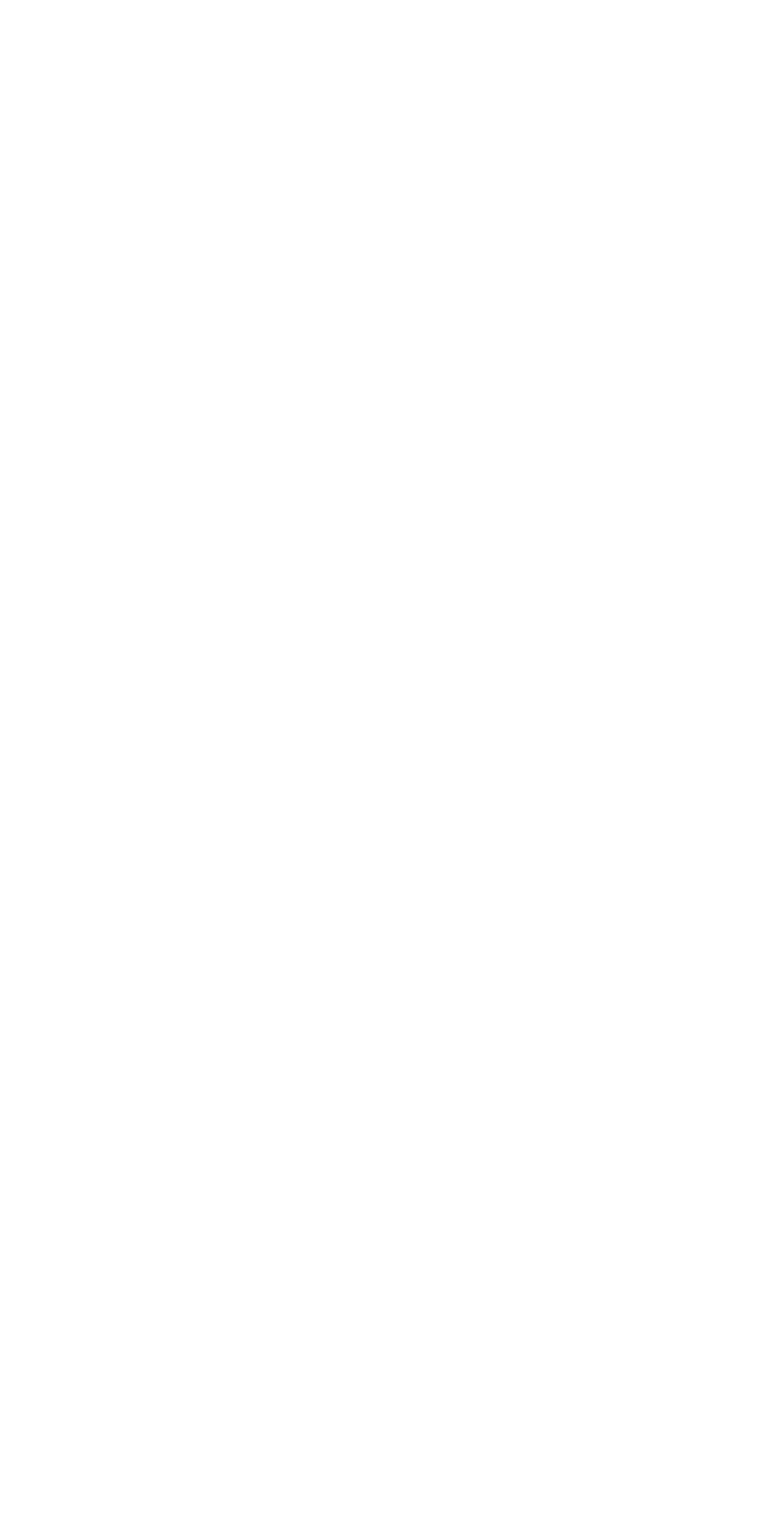
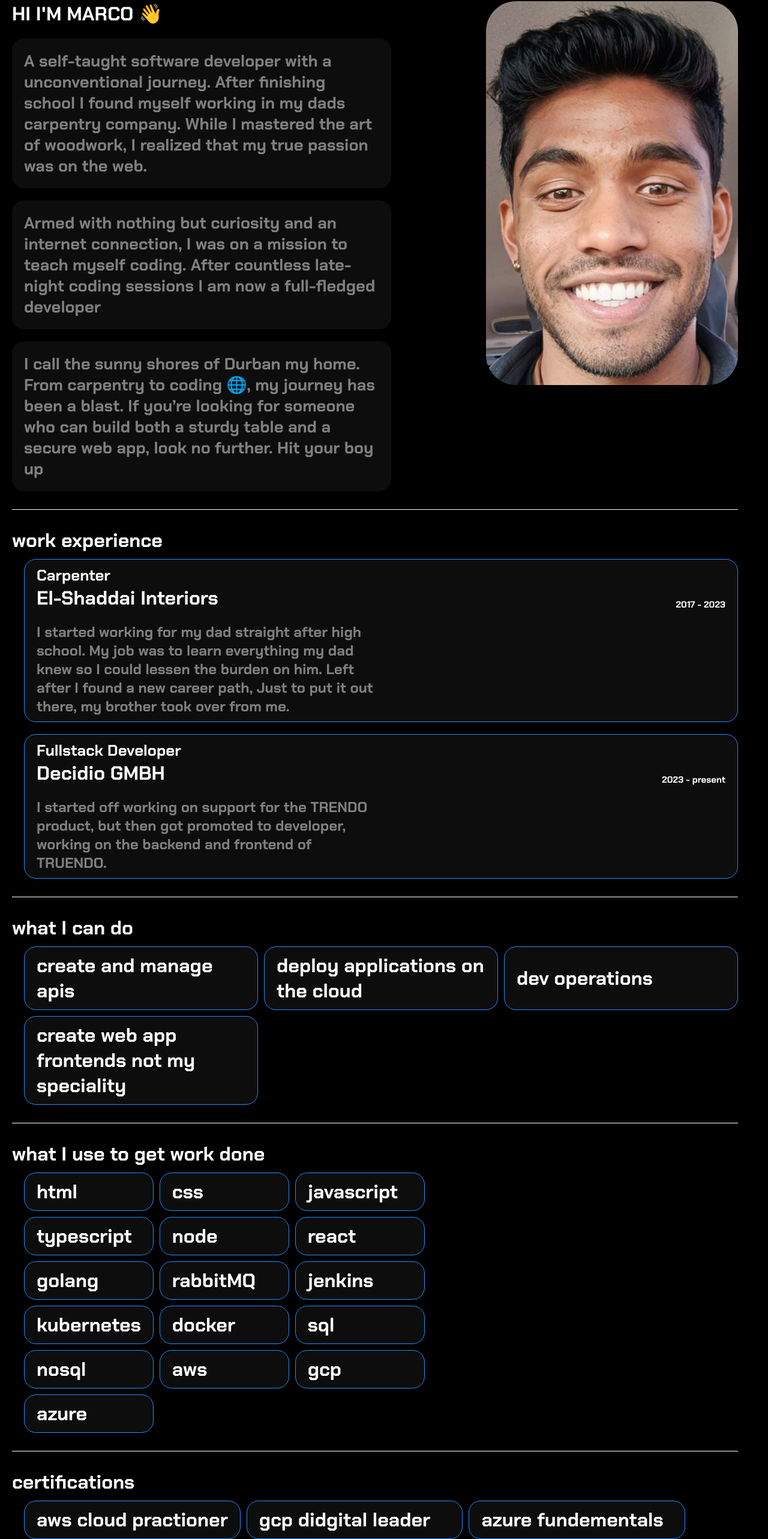
Before and after one commit to codebymarco/portfolio, a React (Vite) app: page /pro in a window 1280 px wide. Before the commit this address had no page. Shown: the part 221-2787 px from the top of the page at 60% size. Before the commit the page ends 800 px from the top, so only its background shows below. Built offline with nearby package versions, Linux system fonts and the light colour scheme.

Commit message:
made more changes

```diff
--- a/src/components/components/FullPageNavbar.jsx
+++ b/src/components/components/FullPageNavbar.jsx
@@ -59,13 +59,7 @@ const FullPageNavbar = ({ close }) => {
       <motion.div variants={itemVariants} onClick={() => route(`/contact`)}>
         contact
       </motion.div>
-      <motion.div variants={itemVariants} onClick={() => route(`/skills`)}>
-        skills
-      </motion.div>
-      <motion.div variants={itemVariants} onClick={() => route(`/apps`)}>
-        projects
-      </motion.div>
-      <motion.div variants={itemVariants} onClick={() => route(`/career`)}>
+      <motion.div variants={itemVariants} onClick={() => route(`/pro`)}>
         career
       </motion.div>
     </motion.div>
--- a/src/components/components/Navbar.jsx
+++ b/src/components/components/Navbar.jsx
@@ -5,7 +5,7 @@ import FullPageNavbar from "./FullPageNavbar";
 import { CiMenuFries, CiMenuKebab } from "react-icons/ci";
 import { AnimatePresence, motion } from "framer-motion";
 import { LiaArrowAltCircleRightSolid } from "react-icons/lia";
-import img from "../../assets/1.png"
+import img from "../../assets/1.png";
 
 const Navbar = () => {
   const [show, setShow] = useState(false);
@@ -26,7 +26,7 @@ const Navbar = () => {
       <AnimatePresence>
         {show && <FullPageNavbar key="full-page-navbar" close={close} />}
       </AnimatePresence>
-      <img src={img} onClick={() => navigate("/")}/>
+      <img src={img} onClick={() => navigate("/")} />
       <div>
         <div className="desktop-links" id="desktop-links">
           {isHomePage ? (
@@ -38,7 +38,7 @@ const Navbar = () => {
                 id="clickme"
               >
                 about
-                <LiaArrowAltCircleRightSolid className="blink"/>
+                <LiaArrowAltCircleRightSolid className="blink" />
               </Link>
             </>
           ) : (
@@ -47,19 +47,11 @@ const Navbar = () => {
                 about
               </Link>
               <div className="line"></div>
-              <Link className="desktop-links-link" to="/skills">
-                skills
-              </Link>
-              <div className="line"></div>
               <Link className="desktop-links-link" to="/contact">
                 contact
               </Link>
               <div className="line"></div>
-              <Link className="desktop-links-link" to="/apps">
-                apps
-              </Link>
-              <div className="line"></div>
-              <Link className="desktop-links-link" to="/career">
+              <Link className="desktop-links-link" to="/pro">
                 career
               </Link>
             </>
--- a/src/components/pages/About.jsx
+++ b/src/components/pages/About.jsx
@@ -53,43 +53,8 @@ const About = () => {
         {/*         <Timeline />
          */}{" "}
         <div className="divider"></div>
-        <div className="about-we">
-          <h2>work experience</h2>
-          <div className="we-container">
-            <div className="box">
-              <div className="box-top">
-                <div>
-                  <h1>Carpenter</h1>
-                  <h2>El-Shaddai Interiors</h2>
-                </div>
-                <h3>2017 - 2023</h3>
-              </div>
-              <p>
-                I started working for my dad straight after high school. My job
-                was to learn everything my dad knew so I could lessen the burden
-                on him. Left after I found a new career path, Just to put it out
-                there, my brother took over from me.
-              </p>
-            </div>
-            <div className="box">
-              <div className="box-top">
-                <div>
-                  <h1>Fullstack Developer</h1>
-                  <h2>Decidio GMBH</h2>
-                </div>
-                <h3>2023 - present</h3>
-              </div>
-              <p>
-                I started off working on support for the TRENDO product, but
-                then got promoted to developer, working on the backend and
-                frontend of TRUENDO.
-              </p>
-            </div>
-          </div>
-        </div>
-        <div className="divider"></div>
         <div className="about-hobbies">
-          <h2>hobbies</h2>
+          <h2>hobbies and likes</h2>
           <div className="hobbies-container">
             <div className="box">
               <TbBrandNetflix color="red" /> netflix
@@ -105,12 +70,6 @@ const About = () => {
               <FaLaptopCode color="white" />
               coding
             </div>
-          </div>
-        </div>
-        <div className="divider"></div>
-        <div className="about-hobbies">
-          <h2>&#x1F44D; likes</h2>
-          <div className="hobbies-container">
             <div className="box">
               <IoFootballOutline color="yellow" />
               watching football
@@ -147,15 +106,7 @@ const About = () => {
             <div className="box">veggies</div>
             <div className="box">manchester united</div>
             <div className="box">karens</div>
-          </div>
-        </div>
-        <div className="divider"></div>
-        <div className="about-hobbies">
-          <h2>certifications</h2>
-          <div className="hobbies-container">
-            <div className="box">aws cloud practioner</div>
-            <div className="box">gcp didgital leader</div>
-            <div className="box">azure fundementals</div>
+
           </div>
         </div>
       </div>
--- /dev/null
+++ b/src/components/pages/Pro.jsx
@@ -0,0 +1,162 @@
+import "../../styles/about.css";
+import img from "../../assets/image.png";
+import { TbBrandNetflix, TbMoodLookRight } from "react-icons/tb";
+import {
+  FaHeart,
+  FaLaptopCode,
+  FaPepperHot,
+  FaRegLaughBeam,
+  FaYoutube,
+} from "react-icons/fa";
+import {
+  GiCharm,
+  GiForkKnifeSpoon,
+  GiSleepingBag,
+  GiSoccerKick,
+} from "react-icons/gi";
+import { MdCardTravel, MdOutlineWatchLater } from "react-icons/md";
+import { BiCool } from "react-icons/bi";
+import { LuEar } from "react-icons/lu";
+import { FcGlobe } from "react-icons/fc";
+import { IoFootballOutline } from "react-icons/io5";
+import { useNavigate } from "react-router-dom";
+
+const Pro = () => {
+
+  const navigate = useNavigate()
+
+  return (
+    <div className="about">
+      <div className="about-top">
+        <h1>CAREER</h1>
+      </div>
+      <div className="about-container">
+        <div className="about-container-2">
+          <div className="about-left">
+            <h1>HI I'M MARCO &#128075;</h1>
+            <p style={{ color: "gray" }}>
+              A self-taught software developer with a unconventional journey.
+              After finishing school I found myself working in my dads carpentry
+              company. While I mastered the art of woodwork, I realized that my
+              true passion was on the web.
+            </p>
+            <p style={{ color: "gray" }}>
+              Armed with nothing but curiosity and an internet connection, I was
+              on a mission to teach myself coding. After countless late-night
+              coding sessions I am now a full-fledged developer
+            </p>
+            <p style={{ color: "gray" }}>
+              I call the sunny shores of Durban my home. From carpentry to
+              coding &#x1F310;, my journey has been a blast. If you’re looking
+              for someone who can build both a sturdy table and a secure web
+              app, look no further. Hit your boy up
+            </p>
+          </div>
+          {/* add in a picture of me with a laptop working */}
+          <img src={img} alt="image" />
+        </div>
+        {/*         <Timeline />
+         */}{" "}
+        <div className="divider"></div>
+        <div className="about-we">
+          <h2>work experience</h2>
+          <div className="we-container">
+            <div className="box">
+              <div className="box-top">
+                <div>
+                  <h1>Carpenter</h1>
+                  <h2>El-Shaddai Interiors</h2>
+                </div>
+                <h3>2017 - 2023</h3>
+              </div>
+              <p>
+                I started working for my dad straight after high school. My job
+                was to learn everything my dad knew so I could lessen the burden
+                on him. Left after I found a new career path, Just to put it out
+                there, my brother took over from me.
+              </p>
+            </div>
+            <div className="box">
+              <div className="box-top">
+                <div>
+                  <h1>Fullstack Developer</h1>
+                  <h2>Decidio GMBH</h2>
+                </div>
+                <h3>2023 - present</h3>
+              </div>
+              <p>
+                I started off working on support for the TRENDO product, but
+                then got promoted to developer, working on the backend and
+                frontend of TRUENDO.
+              </p>
+            </div>
+          </div>
+        </div>
+        <div className="divider"></div>
+        <div className="about-hobbies">
+          <h2>what I can do</h2>
+          <div className="hobbies-container">
+            <div className="box">create and manage apis</div>
+            <div className="box">deploy applications on the cloud</div>
+            <div className="box">dev operations</div>
+            <div className="box">
+              create web app frontends not my speciality
+            </div>
+          </div>
+        </div>
+        <div className="divider"></div>
+        <div className="about-hobbies">
+          <h2>what I use to get work done</h2>
+          <div className="hobbies-container">
+            <div className="box">html</div>
+            <div className="box">css</div>
+            <div className="box">javascript</div>
+            <div className="box">typescript</div>
+            <div className="box">node</div>
+            <div className="box">react</div>
+            <div className="box">golang</div>
+            <div className="box">rabbitMQ</div>
+            <div className="box">jenkins</div>
+            <div className="box">kubernetes</div>
+            <div className="box">docker</div>
+            <div className="box">sql</div>
+            <div className="box">nosql</div>
+            <div className="box">aws</div>
+            <div className="box">gcp</div>
+            <div className="box">azure</div>
+          </div>
+        </div>
+        <div className="divider"></div>
+        <div className="about-hobbies">
+          <h2>certifications</h2>
+          <div className="hobbies-container">
+            <div className="box">aws cloud practioner</div>
+            <div className="box">gcp didgital leader</div>
+            <div className="box">azure fundementals</div>
+          </div>
+        </div>
+        <div className="divider"></div>
+        <div className="about-hobbies">
+          <h2>my work</h2>
+          <div className="hobbies-container">
+            <div className="box">portfoliohub</div>
+            <div className="box">linkbio</div>
+            <div onClick={() => navigate("/apps")} className="box">more</div>
+          </div>
+        </div>
+      </div>
+    </div>
+  );
+};
+
+export default Pro;
+
+{
+  /*
+
+  doont forget to add a timeline of my about
+  liek the big bang
+  i was born
+
+  */
+}
--- a/src/components/router/Router.jsx
+++ b/src/components/router/Router.jsx
@@ -11,6 +11,7 @@ import Career from "../pages/Career";
 import LinkBio from "../pages/apps/LinkBio";
 import Formio from "../pages/apps/Formio";
 import Indeed from "../pages/apps/Indeed";
+import Pro from "../pages/Pro";
 
 const Router = () => {
   return (
@@ -24,6 +25,7 @@ const Router = () => {
           <Route path="contact" element={<Contact />}></Route>
           <Route path="apps" element={<Projects />}></Route>
           <Route path="career" element={<Career />}></Route>
+          <Route path="pro" element={<Pro />}></Route>
         </Route>
 
         <Route path="/apps/app" element={<App />}></Route>
```
